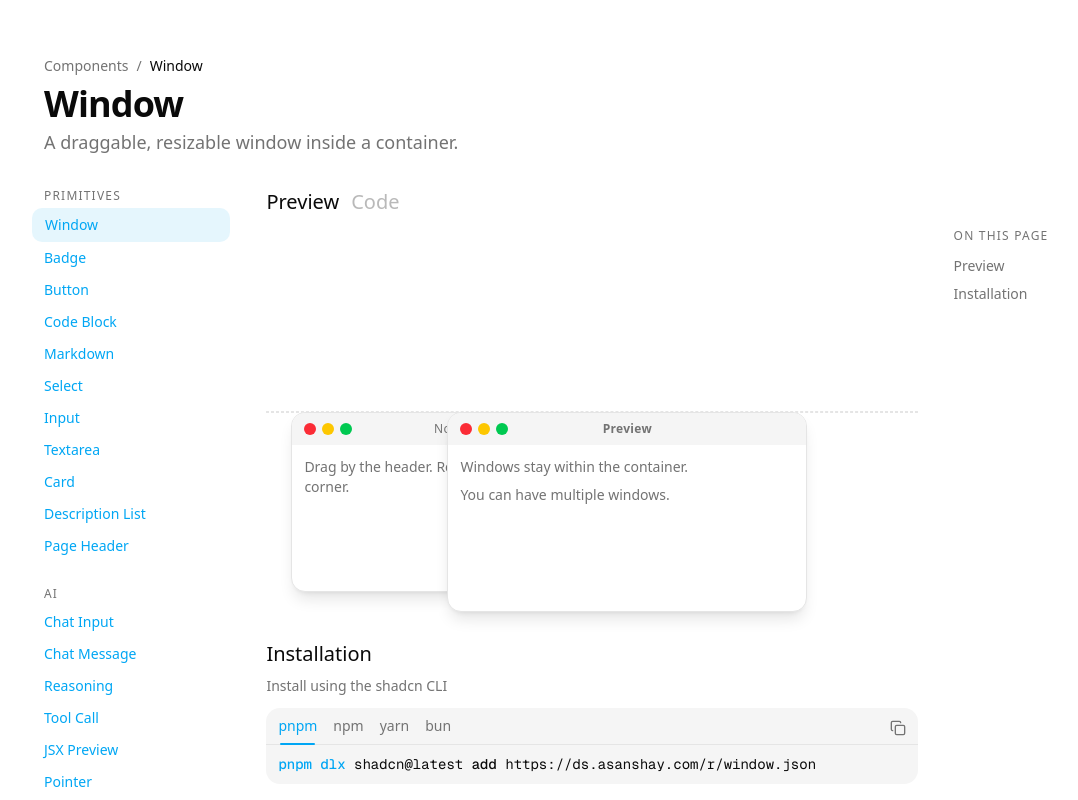
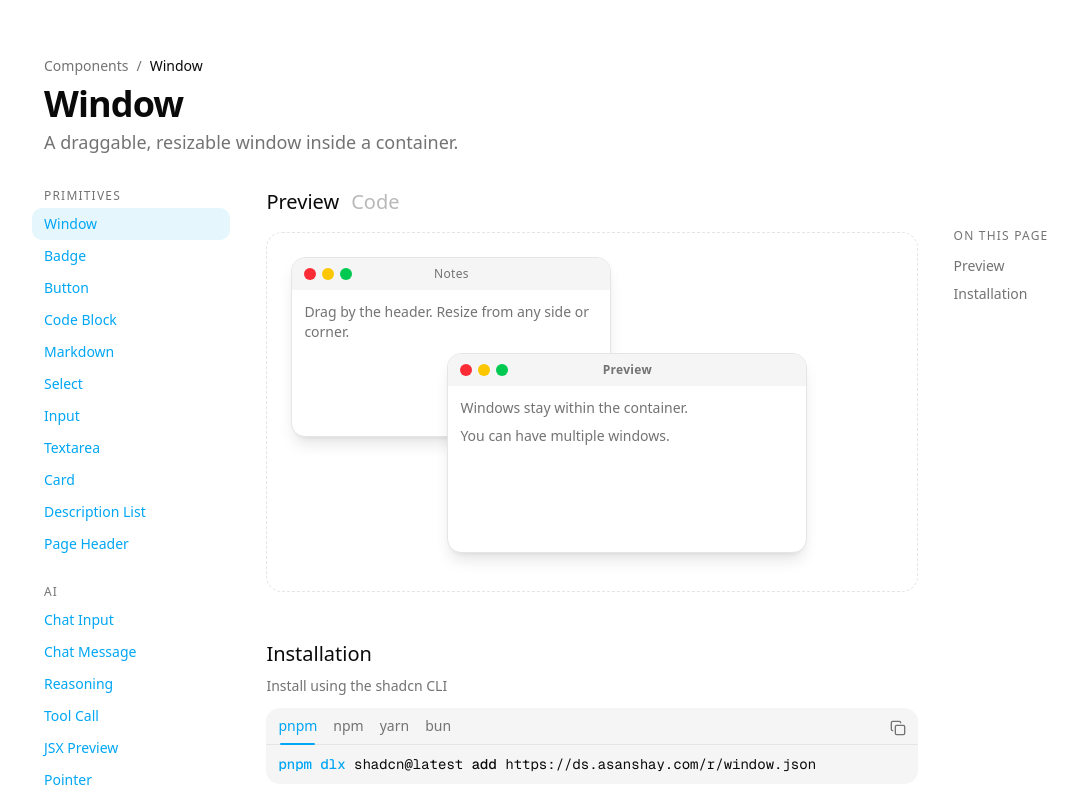
Before and after one commit to SuperAce100/design-system, a Next.js app: page /window in a window 1280 px wide. Shown: the whole page, without its empty margins (48-1126 px from the left). Built offline with nearby package versions, Linux system fonts and the light colour scheme.

Commit message:
Update component page and fix sizes

```diff
--- a/app/[component]/page.tsx
+++ b/app/[component]/page.tsx
@@ -11,6 +11,7 @@ import {
 } from "@/lib/component-registry";
 import { Button } from "@/registry/new-york/blocks/button/button";
 import { ScriptCopyBtn } from "@/components/magicui/script-copy-btn";
+import { cn } from "@/lib/utils";
 
 export async function generateStaticParams() {
   return getAllComponentIds().map((id) => ({ component: id }));
@@ -65,9 +66,9 @@ export default function ComponentPage({ params }: { params: { component: string
                 </span>
                 {comps.map((component) => (
                   <Button
-                    variant={component.id === id ? "secondary" : "ghost"}
+                    variant={"ghost"}
                     size="sm"
-                    className="w-full justify-start"
+                    className={cn("w-full justify-start", component.id === id && "bg-primary/10")}
                     asChild
                     key={component.id}
                   >
--- a/components/component-frame.tsx
+++ b/components/component-frame.tsx
@@ -77,7 +77,9 @@ export default function ComponentFrame({
         </div>
       </div>
       {activeTab === "demo" ? (
-        <div className="flex items-center justify-center min-h-[360px] relative">{children}</div>
+        <div className="flex flex-col items-center justify-center min-h-[360px] relative h-full">
+          {children}
+        </div>
       ) : (
         <div className="relative max-h-[360px] overflow-y-auto rounded-xl">
           {code && <CodeBlock code={code} language="tsx" className="mt-0" variant="flat" />}
--- a/components/demos/pointer-demo.tsx
+++ b/components/demos/pointer-demo.tsx
@@ -10,23 +10,36 @@ export default function PointerDemo() {
   const randomMove = React.useCallback(() => {
     const container = document.querySelector("[data-pointer-layer]") as HTMLElement | null;
     const rect = container?.getBoundingClientRect();
-    const nx = rect ? Math.floor(Math.random() * Math.max(0, rect.width - 24)) : Math.floor(Math.random() * 280);
-    const ny = rect ? Math.floor(Math.random() * Math.max(0, rect.height - 24)) : Math.floor(Math.random() * 160);
+    const nx = rect
+      ? Math.floor(Math.random() * Math.max(0, rect.width - 24))
+      : Math.floor(Math.random() * 280);
+    const ny = rect
+      ? Math.floor(Math.random() * Math.max(0, rect.height - 24))
+      : Math.floor(Math.random() * 160);
     const thoughts = ["On it", "Navigating", "Working", "Moving", "Queued"];
     const pick = thoughts[Math.floor(Math.random() * thoughts.length)];
     moveTo({ x: nx, y: ny, thoughts: pick });
   }, [moveTo]);
 
   return (
-    <div className="flex flex-col gap-4 w-full h-full">
+    <div className="flex flex-col gap-4 w-full h-ful min-h-0 flex-1">
       <div className="flex items-center gap-2">
-        <Button size="sm" onClick={randomMove}>Random move</Button>
-        <Button size="sm" variant="outline" onClick={() => moveTo({ x: 24, y: 24, thoughts: "Reset position" })}>
+        <Button size="sm" onClick={randomMove}>
+          Random move
+        </Button>
+        <Button
+          size="sm"
+          variant="outline"
+          onClick={() => moveTo({ x: 24, y: 24, thoughts: "Reset position" })}
+        >
           Reset
         </Button>
       </div>
 
-      <PointerLayer className="relative w-full h-[300px] border border-dashed rounded-2xl" data-pointer-layer>
+      <PointerLayer
+        className="relative w-full h-[300px] border border-dashed rounded-2xl flex-1 min-h-0"
+        data-pointer-layer
+      >
         <Pointer x={x} y={y} thoughts={thoughts ?? undefined} />
       </PointerLayer>
     </div>
--- a/components/demos/window-demo.tsx
+++ b/components/demos/window-demo.tsx
@@ -10,8 +10,7 @@ export default function WindowDemo() {
   ]);
 
   return (
-    <div className="w-full h-full">
-      <WindowContainer className="w-full h-full border border-border border-dashed rounded-2xl">
+    <WindowContainer className="w-full h-full border border-border border-dashed rounded-2xl flex-1 min-h-0">
       {windows.map((w) => (
         <Window
           key={w.id}
@@ -35,6 +34,5 @@ export default function WindowDemo() {
         </Window>
       ))}
     </WindowContainer>
-    </div>
   );
 }
```
Lines whose indentation alone changed are shown as unchanged.
